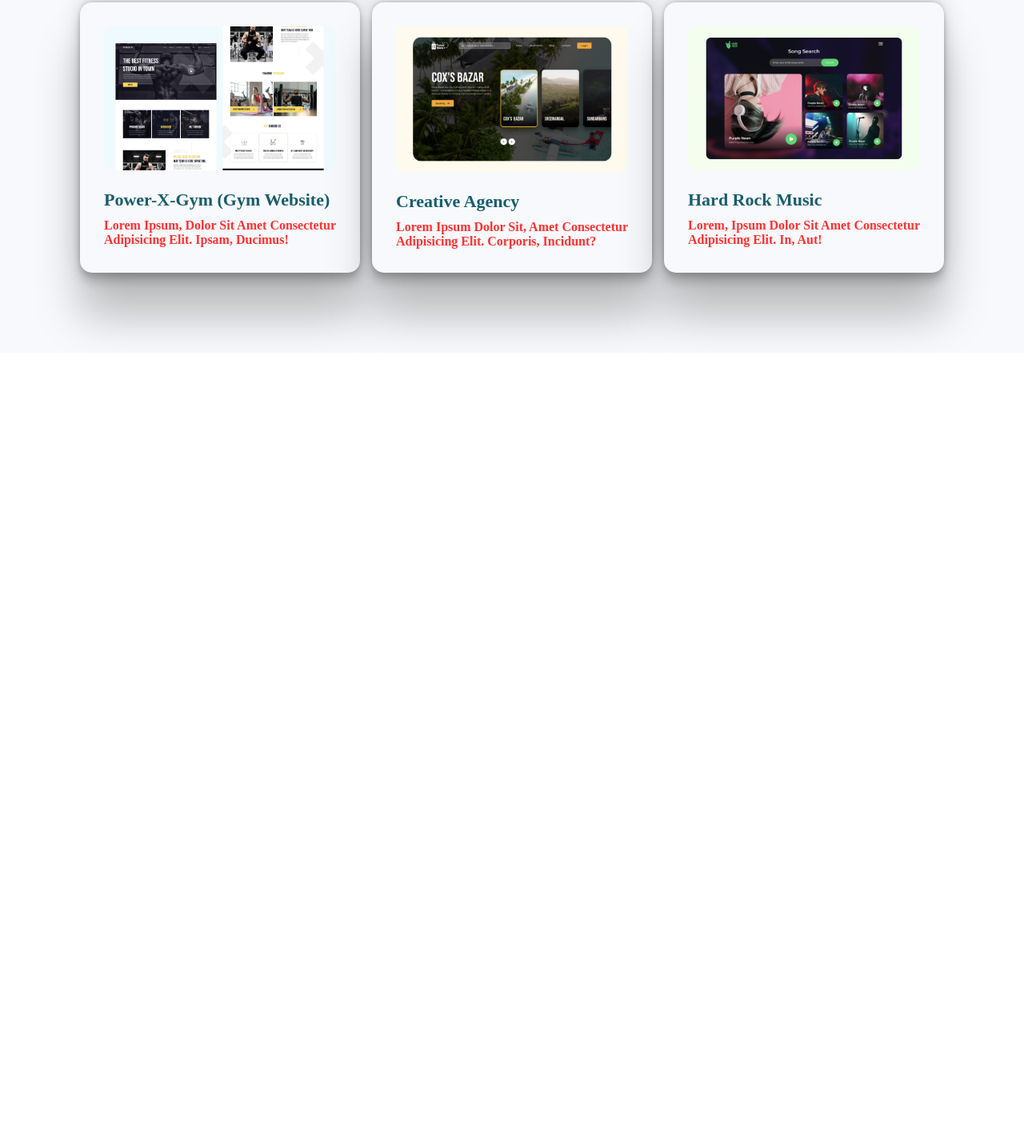
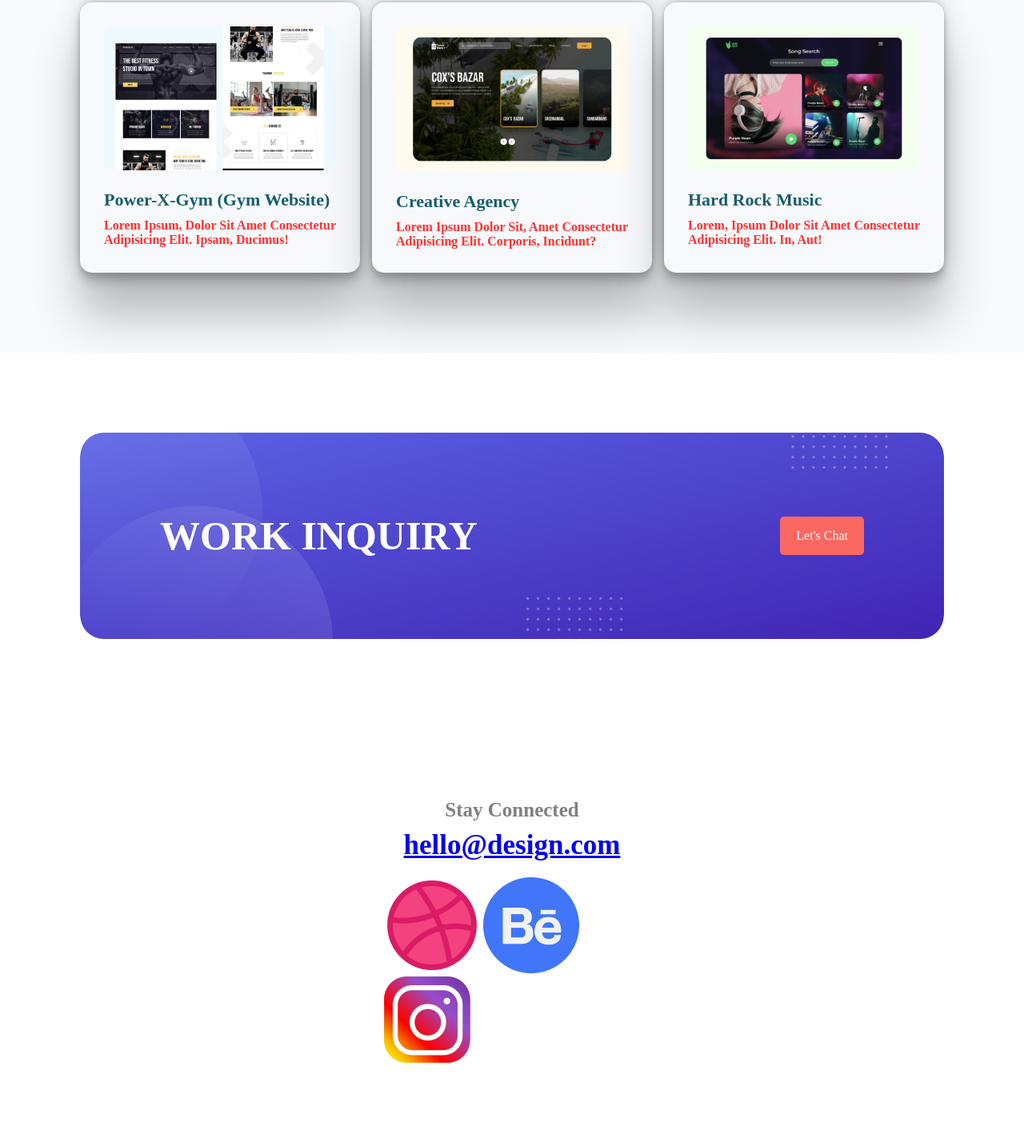
Before and after one commit to TALGAS123/g-joan-1, a plain HTML site: page index.html in a window 1280 px wide. Shown: the part 1380-2813 px from the top of the page at 80% size. Before the commit the page ends 1821 px from the top, so only its background shows below. Drawn offline with Linux system fonts and the light colour scheme.

Commit message:
code added

```diff
--- a/index.html
+++ b/index.html
@@ -119,5 +119,54 @@
     </div>
 
 </section>
+
+<!-- banner-section -->
+
+<section class="banner-section">
+<div class="container">
+    <div class="row">
+        <div class="left-title">
+            <h2>Work Inquiry</h2>
+        </div>
+
+        <div class="right-button">
+            <a class="button" href="#">Let's Chat</a>
+        </div>
+    </div>
+</div>
+
+
+
+
+
+</section>
+
+
+<!-- footer-section -->
+
+
+<section class="footer-section">
+
+    <div class="container">
+        <div class="row">
+            <h4>
+                Stay connected
+            </h4>
+            <h2>
+                <a href="#">hello@design.com</a>
+            </h2>
+<div class="media">
+         <a class="img1"  href="#"><img src="image6.png" alt=""></a>
+         <a class="img2" href="#"><img src="image9.png" alt=""></a>
+         <a class="img3" href="#"><img src="image7.png" alt=""></a>
+
+        </div>
+
+        </div>
+    </div>
+
+
+
+</section>
 </body>
 </html>
--- a/style.css
+++ b/style.css
@@ -325,3 +325,89 @@ margin-bottom: 60px;
             margin-bottom: 20px;
 
         }
+
+        /* banner-section */
+
+        .banner-section{
+            padding: 100px 0;
+        }
+
+        .banner-section .row{
+            background-image: url(Group_33094_1.png);
+            background-repeat: no-repeat;
+            background-position: center;
+            background-size: cover;
+            padding: 100px 100px;
+            border-radius: 30px;
+            display: flex;
+            align-items: center;
+        }
+
+        .banner-section .left-title{
+            width: 50%;
+        }
+
+        .banner-section .left-title h2{
+            color: white;
+            font-size: 50px;
+            text-transform: uppercase;
+            font-weight: bold;
+            float: left;
+        }
+
+        .banner-section .right-button{
+            width: 50%;
+        }
+
+        .banner-section .right-button .button{
+            text-decoration: none;
+            color: white;
+            text-size-adjust: 20px;
+            text-transform: capitalize;
+            background-color: #fa6861;
+            padding: 15px 20px;
+            border-radius: 5px;
+            float: right;
+            transition: 0.4s;
+        }
+
+        .banner-section .right-button .button:hover{
+            color: black;
+        }
+
+        /* footer-section */
+
+        .footer-section{
+            padding: 100px 0;
+
+        }
+
+        .footer-section .row h4{
+            font-size: 25px;
+            font-weight: bold;
+            text-transform: capitalize;
+            text-align: center;
+            color: gray;
+            margin-bottom: 10px;
+        }
+
+        .footer-section .row h2{
+            font-size: 35px;
+            font-weight: bold;
+            text-transform: lowercase;
+            text-align: center;
+            color: black;
+            margin-bottom: 20px;
+        }
+
+
+        .footer-section .row .img{
+            height: 30px;
+            width: 20px;
+        }
+
+        .footer-section .media{
+            padding: 0 380px;
+            align-items: center;
+
+        }
```
Also changed, not shown: image6.png (added), image7.png (added), image9.png (added).
